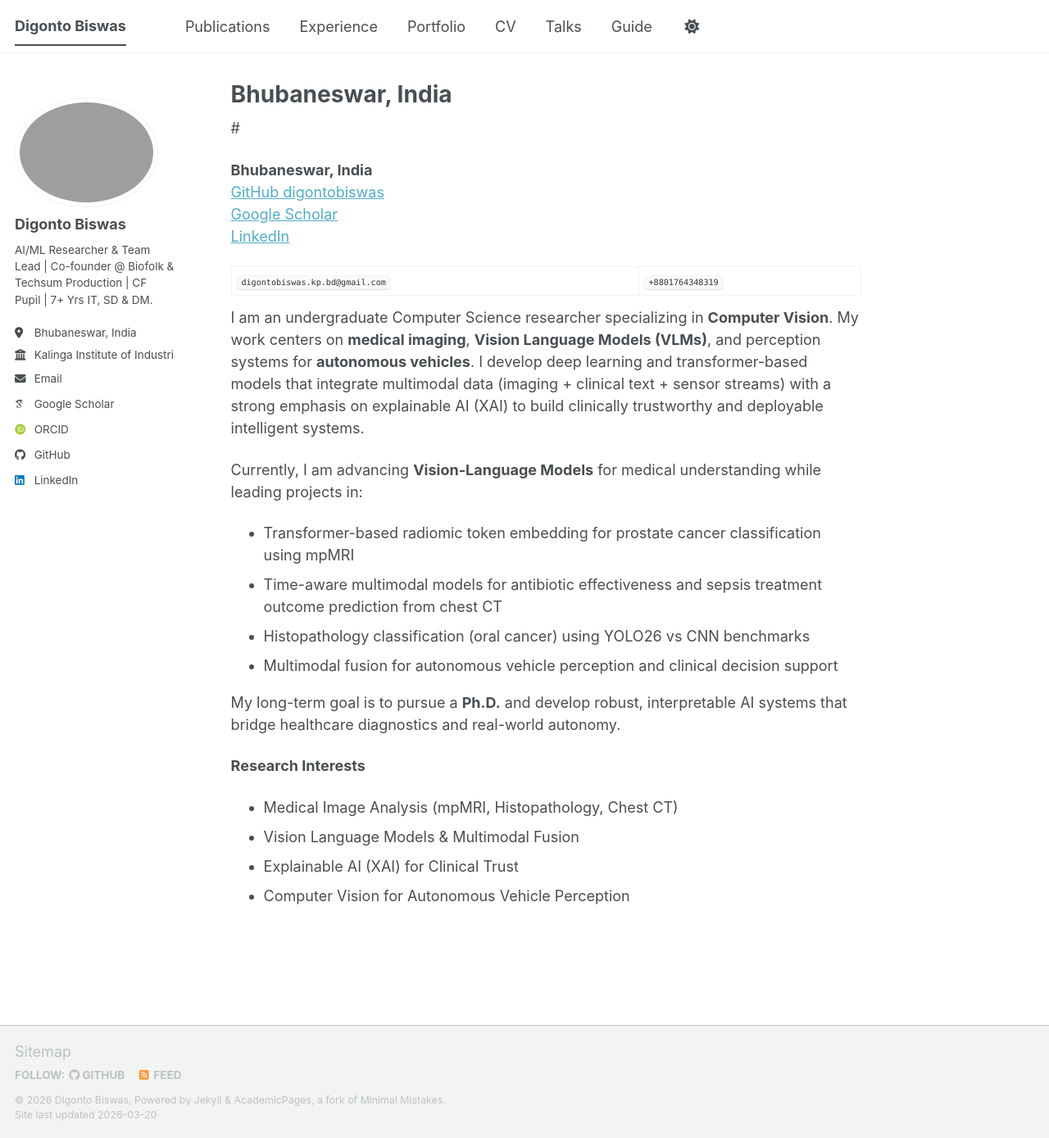
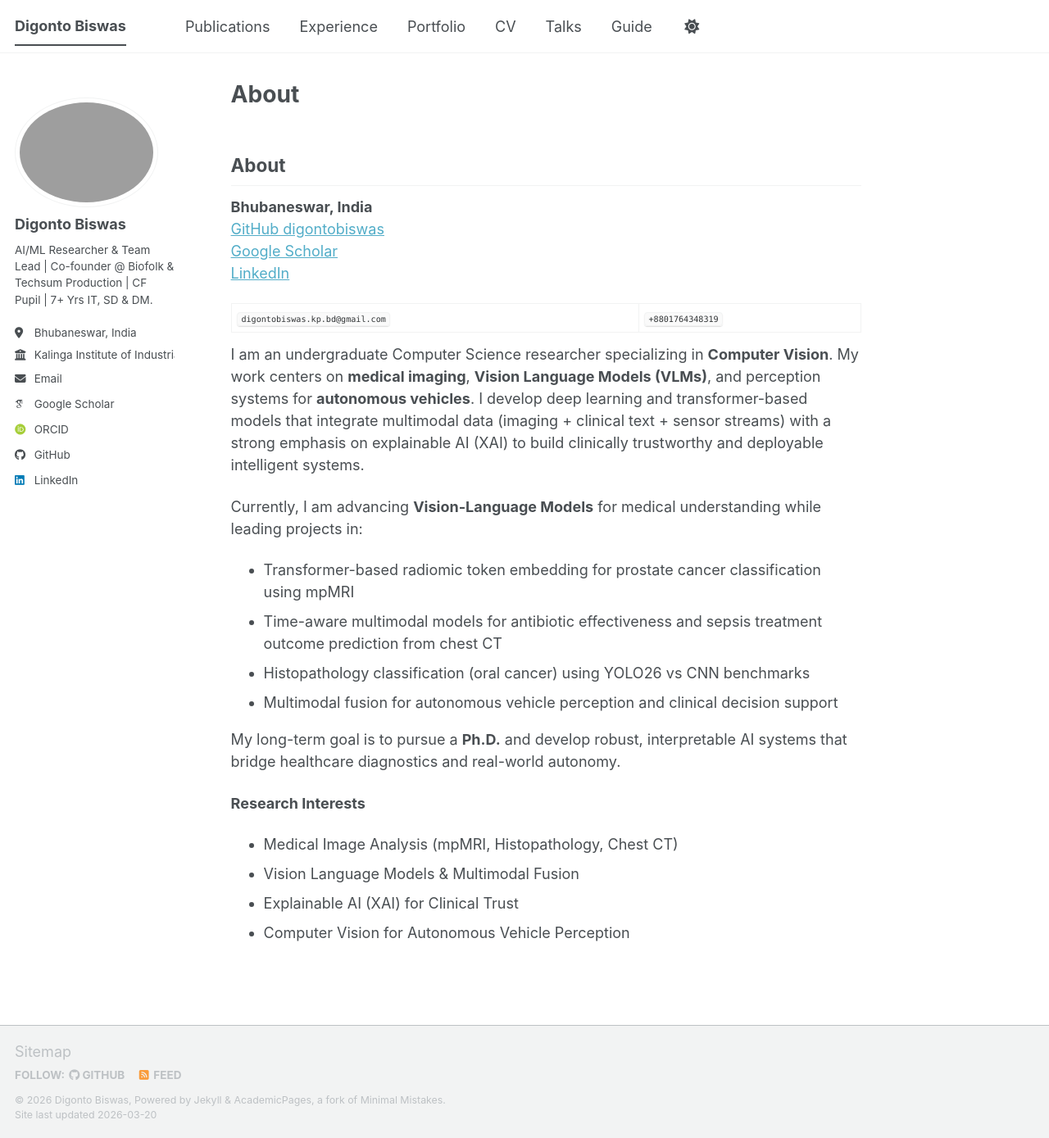
Before and after one commit to digontobiswas/digontobiswas.github.io, a Jekyll site: the page built from _pages/about.md, in a window 1280 px wide and 1389 px high. Shown: the whole window at 82% size. Built offline with Jekyll 4.4.1, drawn with Linux system fonts in a browser that asks for light colours; some web fonts are replaced; a script bundle is joined from its source files by our own code; library files that are not in the unit come from our copies; our own code applies the rules of GitHub Pages for plain Markdown files.

Commit message:
Update about.md

```diff
--- a/_pages/about.md
+++ b/_pages/about.md
@@ -7,8 +7,8 @@
   - /about.html
 ---
 
-#
 
+## About
 **Bhubaneswar, India**
 [GitHub digontobiswas](https://github.com/digontobiswas)
 [Google Scholar](https://scholar.google.com/citations?user=cdnKCqMAAAAJ&hl=en)
```
